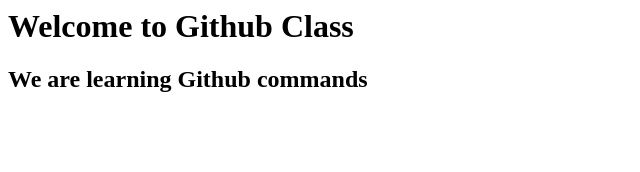
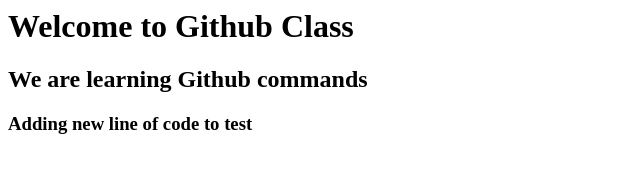
Before and after one commit to SaiDeepthiUndavalli/newrepo, a plain HTML site: page index.html in a window 1280 px wide. Shown: the whole page, without its empty margins (0-640 px from the left). Drawn offline with Linux system fonts and the light colour scheme.

Commit message:
Update index.html

```diff
--- a/index.html
+++ b/index.html
@@ -1,2 +1,4 @@
 <h1>Welcome to Github Class</h1>
 <h2>We are learning Github commands</h2>
+
+<h3>Adding new line of code to test</h3>
```
